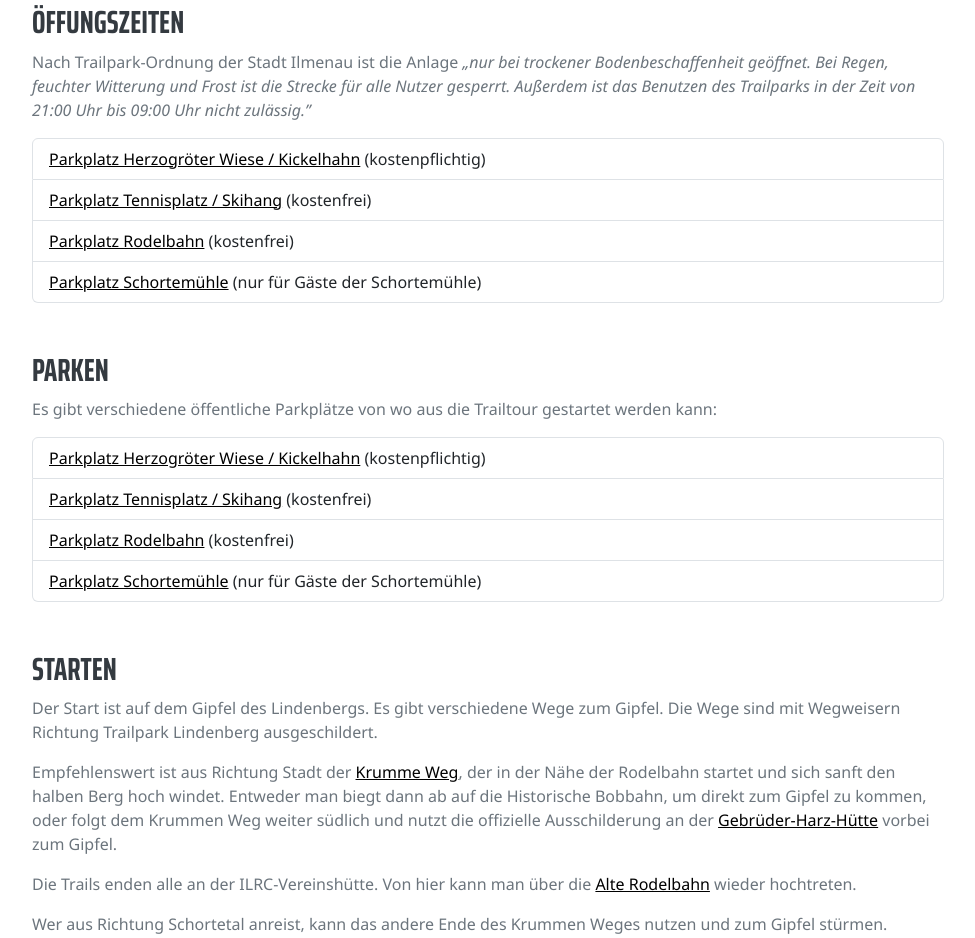
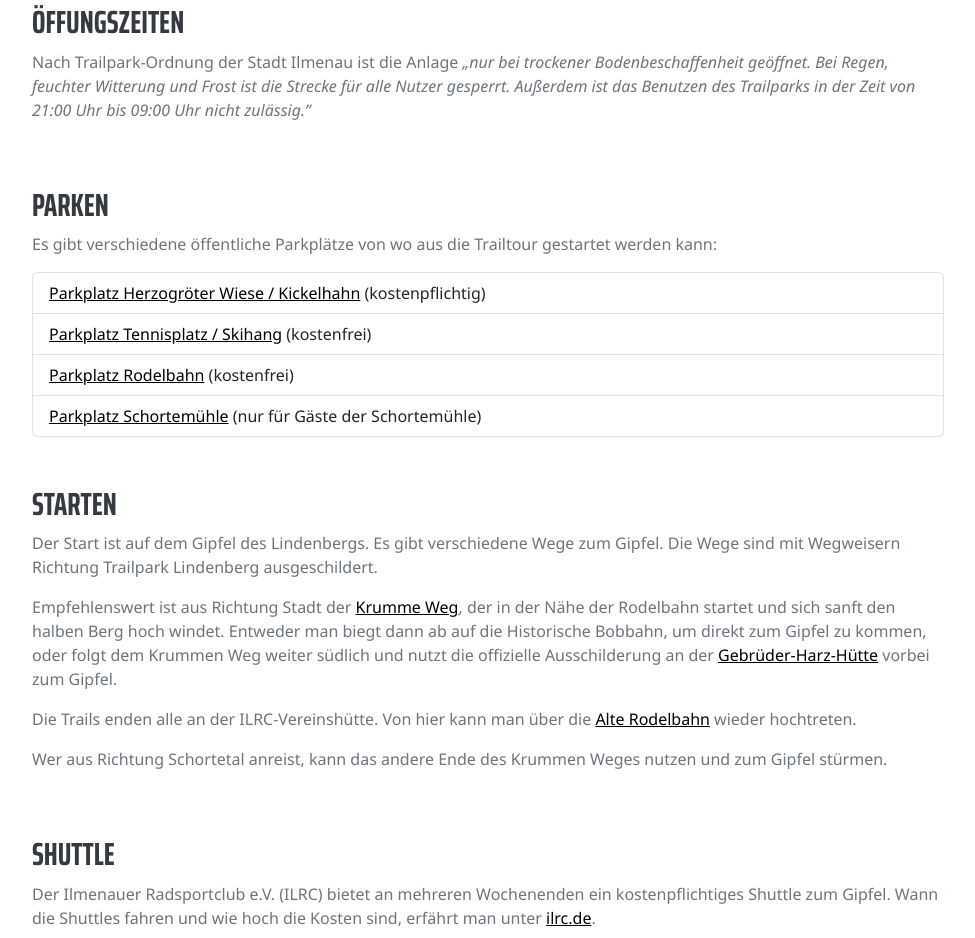
Before and after one commit to cyper85/trailpark-lindenberg.de, a website: page index.html in a window 1280 px wide. Shown: the part 953-1891 px from the top of the page, without its empty margins (288-1263 px from the left). Drawn offline with nearby package versions, Linux system fonts and the light colour scheme.

```diff
--- a/index.html
+++ b/index.html
@@ -86,12 +86,6 @@
                             <p itemprop="openingHoursSpecification" itemscope itemtype="https://schema.org/OpeningHoursSpecification">
                                 Nach Trailpark-Ordnung der Stadt Ilmenau ist die Anlage <i class="textquote">&bdquo;nur bei trockener Bodenbeschaffenheit geöffnet. Bei Regen, feuchter Witterung und Frost ist die Strecke für alle Nutzer gesperrt. Außerdem ist das Benutzen des Trailparks in der Zeit von <time itemprop="closes" content="21:00:00">21:00 Uhr</time> bis <time itemprop="opens" content="09:00:00">09:00 Uhr</time> nicht zulässig.&rdquo;</i>
                             </p>
-                            <ul class="list-group">
-                                <li class="list-group-item"><a href="https://www.openstreetmap.org/way/37307976" target="_blank">Parkplatz Herzogröter Wiese / Kickelhahn</a> (kostenpflichtig)</li>
-                                <li class="list-group-item"><a href="https://www.openstreetmap.org/way/814318652" target="_blank">Parkplatz Tennisplatz / Skihang</a> (kostenfrei)</li>
-                                <li class="list-group-item"><a href="https://www.openstreetmap.org/way/1236056688" target="_blank">Parkplatz Rodelbahn</a> (kostenfrei)</li>
-                                <li class="list-group-item"><a href="https://www.openstreetmap.org/way/1006398207" target="_blank">Parkplatz Schortemühle</a> (nur für Gäste der Schortemühle)</li>
-                            </ul>
                         </div>
                     </div>
                     <div class="d-flex flex-column flex-md-row justify-content-between mb-5">
```
